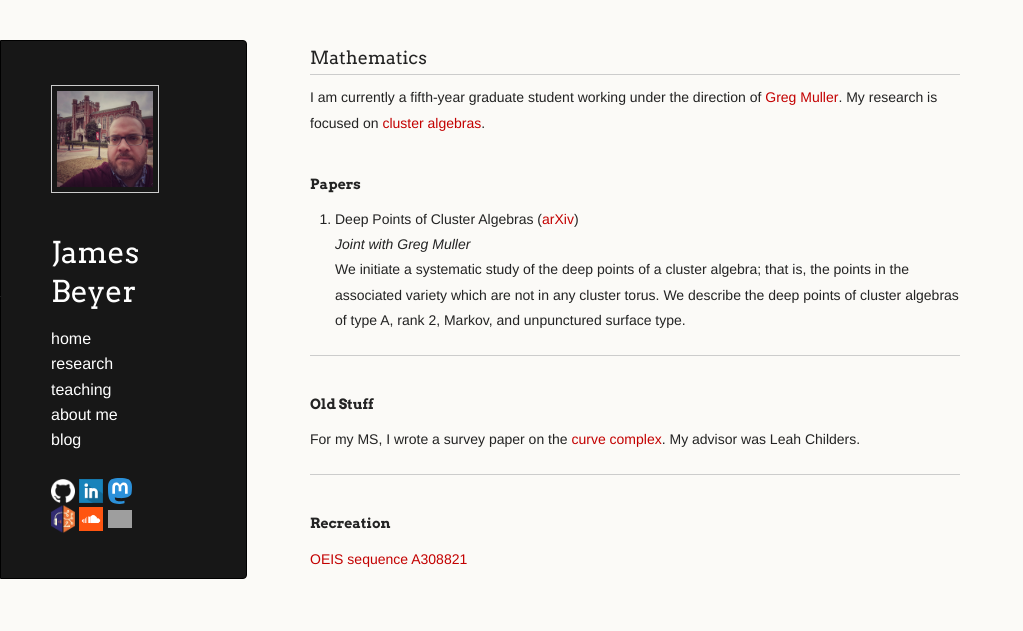
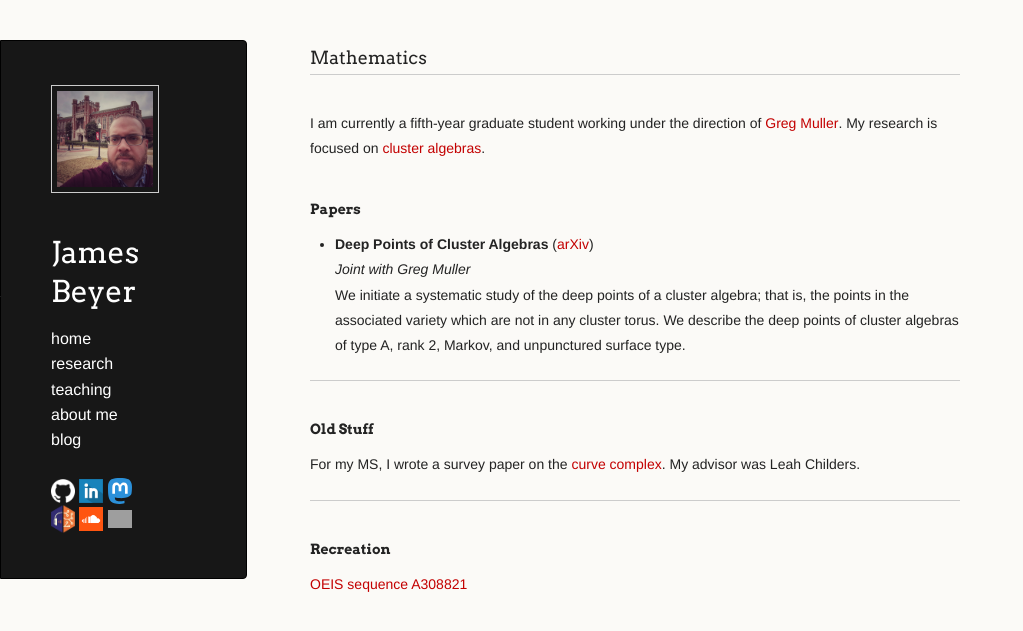
Before and after one commit to jebeyer/jebeyer.github.io, a Jekyll site: the page built from research.md, in a window 1280 px wide. Shown: the top 631 px of the page, without its empty margins (0-1023 px from the left). Built offline with Jekyll 4.4.1, drawn with Linux system fonts in a browser that asks for light colours; a script that is not in the unit is left out; our own code applies the rules of GitHub Pages for plain Markdown files; some of the changed lines change nothing that is shown; grey boxes are pictures that could not be loaded.

Commit message:
Update research.md
formatting

```diff
--- a/research.md
+++ b/research.md
@@ -4,11 +4,12 @@
 
 ### Mathematics
 
+<br/>
 I am currently a fifth-year graduate student working under the direction of [Greg Muller](https://math.ou.edu/~gmuller). My research is focused on [cluster algebras](https://en.wikipedia.org/wiki/Cluster_algebra).
 
 #### Papers
 
-1. Deep Points of Cluster Algebras ([arXiv](https://arxiv.org/abs/2403.15589)) <br/>
+* **Deep Points of Cluster Algebras** ([arXiv](https://arxiv.org/abs/2403.15589)) <br/>
    *Joint with Greg Muller* <br/>
    We initiate a systematic study of the deep points of a cluster algebra; that is, the points in the associated variety which are not in any cluster torus. We describe the deep points of cluster algebras of type A, rank 2, Markov, and unpunctured surface type.
 
```
